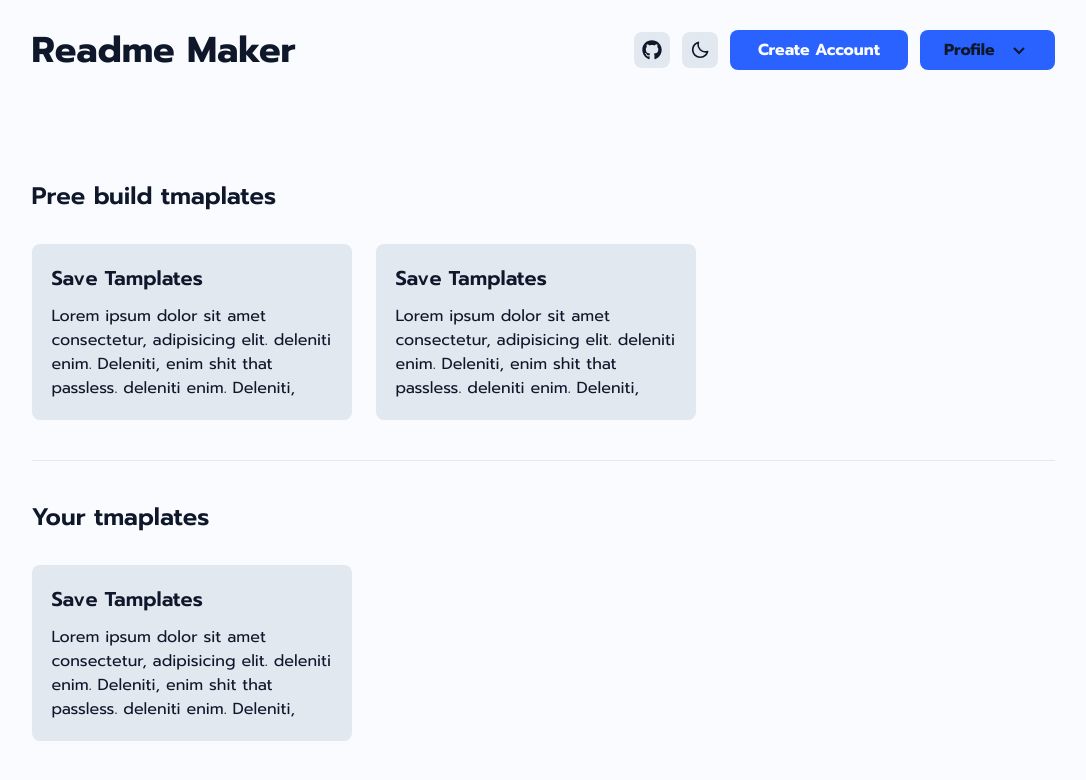
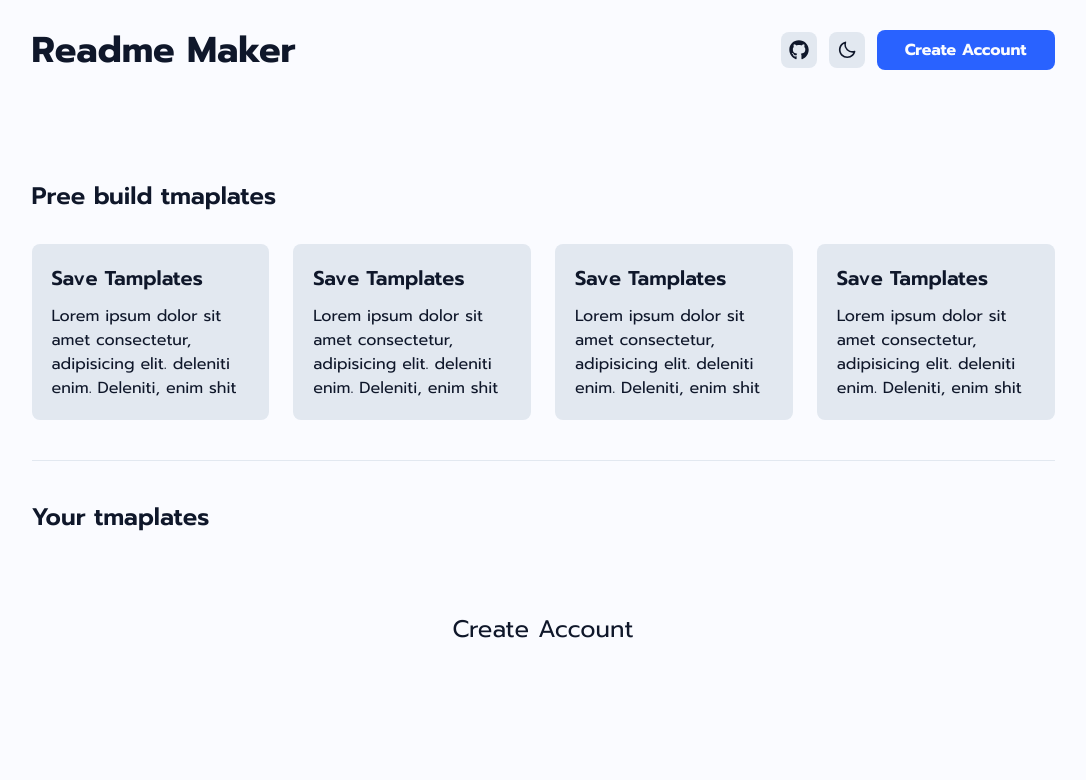
Before and after one commit to ashrafchowdury/readme-maker, a React (Create React App) app: page /tamplates in a window 1280 px wide. Shown: the top 780 px of the page, without its empty margins (97-1183 px from the left). Built offline with nearby package versions, Linux system fonts and the light colour scheme; no server answers; what quill-image-resize-module-react would draw is missing.

Commit message:
added conditions on different components

```diff
--- a/src/App.js
+++ b/src/App.js
@@ -8,11 +8,12 @@ import Editor from "./pages/Editor";
 import Signup from "./pages/Signup";
 import Tamplates from "./pages/Tamplates";
 import Profile from "./pages/Profile";
-
+import UserDataProvider from "./utils/hooks/userInfo";
 function App() {
   return (
     <main className=" w-[90%] sm:w-[550px] md:w-[767px] lg:w-[1023px] xl:w-[1400px] mx-auto">
       <TooltipProvider>
+        <UserDataProvider>
           <Routes>
             <Route path="/" element={<Home />} />
             <Route path="/editor" element={<Editor />} animate={true} />
@@ -20,7 +21,7 @@ function App() {
             <Route path="/tamplates" element={<Tamplates />} />
             <Route path="/profile" element={<Profile />} />
           </Routes>
-
+        </UserDataProvider>
         <Toaster position="top-center" reverseOrder={false} />
         <Tooltips />
       </TooltipProvider>
--- a/src/components/navigation/Aside.jsx
+++ b/src/components/navigation/Aside.jsx
@@ -1,36 +1,35 @@
 import React from "react";
 import { BiFile, BiHighlight } from "react-icons/bi";
+import { Link } from "react-router-dom";
+import { useUser } from "../../utils/hooks/userInfo";
+const Aside = ({ sidebar }) => {
+  const { user } = useUser();
 
-
-const Aside = ({ sidebar }) => {
+  const template = [1, 2, 3, 4];
   if (sidebar) {
     return (
       <>
         <aside className=" absolute top-24 right-0 lg:top-0  lg:relative dark:bg-darkBg flex flex-col justify-between items-start w-[320px] lg:w-[360px] xl:w-[400px] h-[89vh] border border-light dark:border-dark rounded-lg ml-2 py-4 px-4">
           <section className=" w-full">
             <p className=" text-xl font-bold mb-6">Pree Build Tamplates</p>
-            <div className=" flex items-center bg-light dark:bg-dark py-2 px-3 rounded-lg my-3">
-              <BiFile className=" text-xl" />{" "}
-              <p className=" ml-2 text-lg">Personal Readme</p>
-            </div>
-            <div className=" flex items-center bg-light dark:bg-dark py-2 px-3 rounded-lg my-3">
-              <BiFile className=" text-xl" />{" "}
-              <p className=" ml-2 text-lg">Personal Readme</p>
-            </div>
-            <div className=" flex items-center bg-light dark:bg-dark py-2 px-3 rounded-lg my-3">
-              <BiFile className=" text-xl" />{" "}
-              <p className=" ml-2 text-lg">Personal Readme</p>
-            </div>
+            {template.map(() => {
+              return (
+                <div className=" flex items-center bg-light dark:bg-dark py-2 px-3 rounded-lg my-4 cursor-pointer">
+                  <BiFile className=" text-xl" />{" "}
+                  <p className=" ml-2 text-lg">Personal Readme</p>
+                </div>
+              );
+            })}
 
             <p className=" text-xl font-bold mt-8 mb-6">Your Tamplates</p>
-            <div className=" flex items-center bg-light dark:bg-dark py-2 px-3 rounded-lg my-3">
-              <BiFile className=" text-xl" />{" "}
-              <p className=" ml-2 text-lg">Personal Readme</p>
-            </div>
-            <div className=" flex items-center bg-light dark:bg-dark py-2 px-3 rounded-lg my-3">
-              <BiFile className=" text-xl" />{" "}
-              <p className=" ml-2 text-lg">Personal Readme</p>
-            </div>
+            {user ? (
+              <div className=" flex items-center bg-light dark:bg-dark py-2 px-3 rounded-lg my-4 cursor-pointer">
+                <BiFile className=" text-xl" />{" "}
+                <p className=" ml-2 text-lg">Personal Readme</p>
+              </div>
+            ) : (
+              <Link to="/signup">Create Account</Link>
+            )}
           </section>
           <button className=" flex items-center justify-center font-semibold w-full py-2 rounded-lg bg-light dark:bg-dark hover:bg-primary dark:hover:bg-primary duration-500">
             <BiHighlight className=" text-xl mr-2" /> Create A New Draft
--- a/src/components/navigation/Navbar.jsx
+++ b/src/components/navigation/Navbar.jsx
@@ -9,11 +9,17 @@ import {
 import { FaGithub } from "react-icons/fa";
 import Icons from "../utils/Icons";
 import { useLocation, Link } from "react-router-dom";
+import { useUser } from "../../utils/hooks/userInfo";
+import { account } from "../../appwrite/appwriteConfig";
+import { useNavigate } from "react-router-dom";
+import { toast } from "react-hot-toast";
 
 const Navbar = ({ setsidebar }) => {
   const [theme, settheme] = useState("dark");
   const [open, setOpen] = useState(false);
   const location = useLocation();
+  const { user, setuser } = useUser();
+  const navigate = useNavigate();
 
   useEffect(() => {
     const handleWindowClick = (event) => {
@@ -59,6 +65,19 @@ const Navbar = ({ setsidebar }) => {
     settheme("light");
   };
 
+  const handleLogout = async () => {
+    try {
+      await account.deleteSession("current");
+      setuser(null);
+      toast.success("Logout successfully 🤝");
+      navigate("/");
+    } catch (error) {
+      console.log(error);
+      toast.error("Something was wrong!");
+    }
+  };
+  console.log(user);
+
   return (
     <nav className=" w-full h-[100px] flex justify-between items-center">
       <Link to="/">
@@ -89,18 +108,14 @@ const Navbar = ({ setsidebar }) => {
         >
           {theme == "dark" ? <BiSun /> : <BiMoon />}
         </Icons>
-        <Link to="/signup">
-          <button className=" py-2 px-7 rounded-lg font-bold bg-primary text-lightBg">
-            Create Account
-          </button>
-        </Link>
 
+        {user ? (
           <div className="relative">
             <button
               onClick={() => setOpen(!open)}
               className="flex items-center justify-center py-2 px-6 rounded-lg font-bold bg-primary text-lightBg"
             >
-            <span>Profile</span>
+              <span>{user?.email?.slice(0, user.email?.indexOf("@"))}</span>
               <BiChevronDown className=" text-2xl ml-3" />
             </button>
             {open && (
@@ -118,13 +133,23 @@ const Navbar = ({ setsidebar }) => {
                   >
                     Tamplates
                   </Link>
-                <button className="px-4 py-2 text-start font-semibold hover:bg-lightBg hover:dark:bg-darkBg rounded-lg duration-300">
+                  <button
+                    className="px-4 py-2 text-start font-semibold hover:bg-lightBg hover:dark:bg-darkBg rounded-lg duration-300"
+                    onClick={handleLogout}
+                  >
                     Log Out
                   </button>
                 </div>
               </div>
             )}
           </div>
+        ) : (
+          <Link to="/signup">
+            <button className=" py-2 px-7 rounded-lg font-bold bg-primary text-lightBg">
+              Create Account
+            </button>
+          </Link>
+        )}
       </div>
     </nav>
   );
--- a/src/pages/Home.jsx
+++ b/src/pages/Home.jsx
@@ -17,8 +17,11 @@ import {
   StyleSelectors,
   SelectorTag,
 } from "../components/components/StyleSelectors";
+import { useUser } from "../utils/hooks/userInfo";
 
 const Home = () => {
+  const { user } = useUser();
+  // console.log(user);
   return (
     <>
       <Navbar />
--- a/src/pages/Signup.jsx
+++ b/src/pages/Signup.jsx
@@ -6,11 +6,13 @@ import { toast } from "react-hot-toast";
 import { useNavigate } from "react-router-dom";
 import { account } from "../appwrite/appwriteConfig";
 import { v4 as uuidv4 } from "uuid";
+import { useUser } from "../utils/hooks/userInfo";
 
 const Signup = () => {
   const [email, setemail] = useState("");
   const [password, setpassword] = useState("");
   const navigate = useNavigate();
+  const { setuser } = useUser();
 
   const handleSubmit = async () => {
     if (!email || !password) {
@@ -18,6 +20,9 @@ const Signup = () => {
     } else {
       try {
         await account.create(uuidv4(), email, password);
+        await account.createEmailSession(email, password);
+        const data = await account.get();
+        setuser(data);
         toast.success("Signup successfully");
         navigate("/editor");
       } catch (error) {
@@ -26,9 +31,12 @@ const Signup = () => {
           "A user with the same email already exists in your project."
         ) {
           await account.createEmailSession(email, password);
+          const data = await account.get();
+          setuser(data);
           toast.success("Login successfully");
           navigate("/editor");
         } else {
+          // console.log(error);
           toast.error("Something was wrong! 🤷‍♀️");
         }
       }
--- a/src/pages/Tamplates.jsx
+++ b/src/pages/Tamplates.jsx
@@ -1,6 +1,9 @@
 import Navbar from "../components/navigation/Navbar";
-
+import { Link } from "react-router-dom";
+import { useUser } from "../utils/hooks/userInfo";
 const Tamplates = () => {
+  const { user } = useUser();
+  const template = [1, 2, 3, 4];
   return (
     <>
       <Navbar />
@@ -10,37 +13,42 @@ const Tamplates = () => {
         </h2>
 
         <div className="flex justify-start items-center space-x-6">
+          {template.map(() => {
+            return (
               <div className=" w-[320px] p-5 rounded-lg bg-light dark:bg-dark hover:scale-105 duration-700 cursor-pointer">
                 <p className=" text-xl font-semibold mb-3 ">Save Tamplates</p>
                 <p className="h-24 overflow-hidden">
-              Lorem ipsum dolor sit amet consectetur, adipisicing elit. deleniti
-              enim. Deleniti, enim shit that passless. deleniti enim. Deleniti,
-              enim shit
+                  Lorem ipsum dolor sit amet consectetur, adipisicing elit.
+                  deleniti enim. Deleniti, enim shit that passless. deleniti
+                  enim. Deleniti, enim shit
                 </p>
               </div>
+            );
+          })}
+        </div>
 
-          <div className=" w-[320px] p-5 rounded-lg bg-light dark:bg-dark hover:scale-105 duration-700 cursor-pointer">
-            <p className=" text-xl font-semibold mb-3 ">Save Tamplates</p>
-            <p className="h-24 overflow-hidden">
-              Lorem ipsum dolor sit amet consectetur, adipisicing elit. deleniti
-              enim. Deleniti, enim shit that passless. deleniti enim. Deleniti,
-              enim shit
-            </p>
-          </div>
-        </div>
         <hr className="my-10 border-light dark:border-dark w-full" />
 
         <h2 className=" text-2xl font-semibold mb-8 ">Your tmaplates</h2>
 
         <div className="flex justify-start items-center space-x-6">
+          {user ? (
             <div className=" w-[320px] p-5 rounded-lg bg-light dark:bg-dark hover:scale-105 duration-700 cursor-pointer">
               <p className=" text-xl font-semibold mb-3 ">Save Tamplates</p>
               <p className="h-24 overflow-hidden">
-              Lorem ipsum dolor sit amet consectetur, adipisicing elit. deleniti
-              enim. Deleniti, enim shit that passless. deleniti enim. Deleniti,
-              enim shit
+                Lorem ipsum dolor sit amet consectetur, adipisicing elit.
+                deleniti enim. Deleniti, enim shit that passless. deleniti enim.
+                Deleniti, enim shit
               </p>
             </div>
+          ) : (
+            <Link
+              to="/signup"
+              className=" w-full text-2xl text-center block mt-12"
+            >
+              Create Account
+            </Link>
+          )}
         </div>
       </section>
     </>
--- /dev/null
+++ b/src/utils/hooks/userInfo.js
@@ -0,0 +1,21 @@
+import { useState, useEffect, createContext, useContext } from "react";
+import { account } from "../../appwrite/appwriteConfig";
+
+export const UserContext = createContext();
+export const useUser = () => useContext(UserContext);
+
+const UserDataProvider = ({ children }) => {
+  const [user, setuser] = useState(null);
+
+  useEffect(() => {
+    const handleData = async () => {
+      const getData = await account.get();
+      setuser(getData);
+    };
+    handleData();
+  }, []);
+
+  const value = { user, setuser };
+  return <UserContext.Provider value={value}>{children}</UserContext.Provider>;
+};
+export default UserDataProvider;
```
Also changed, not shown: src/pages/Profile.jsx (+12 -13 lines), src/utils/functions/logout.js (added), 1 other file (tests, documents, lock files or other folders). Lines whose indentation alone changed are shown as unchanged.
